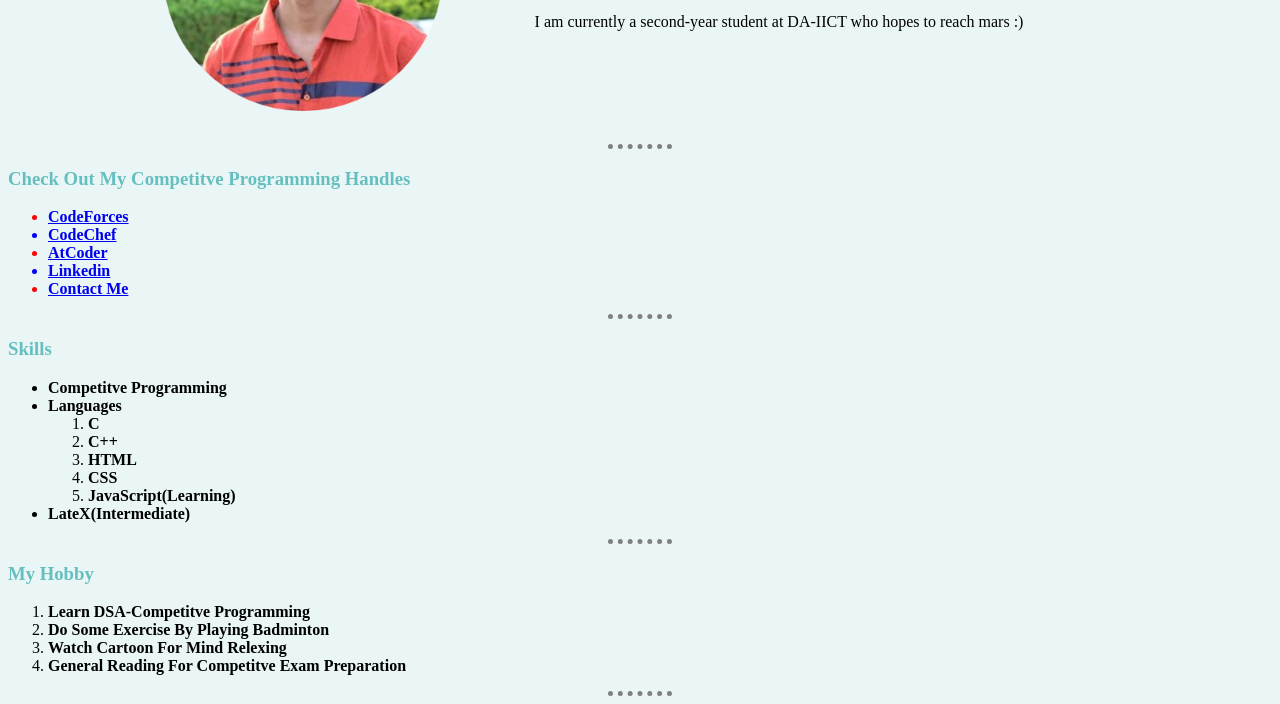
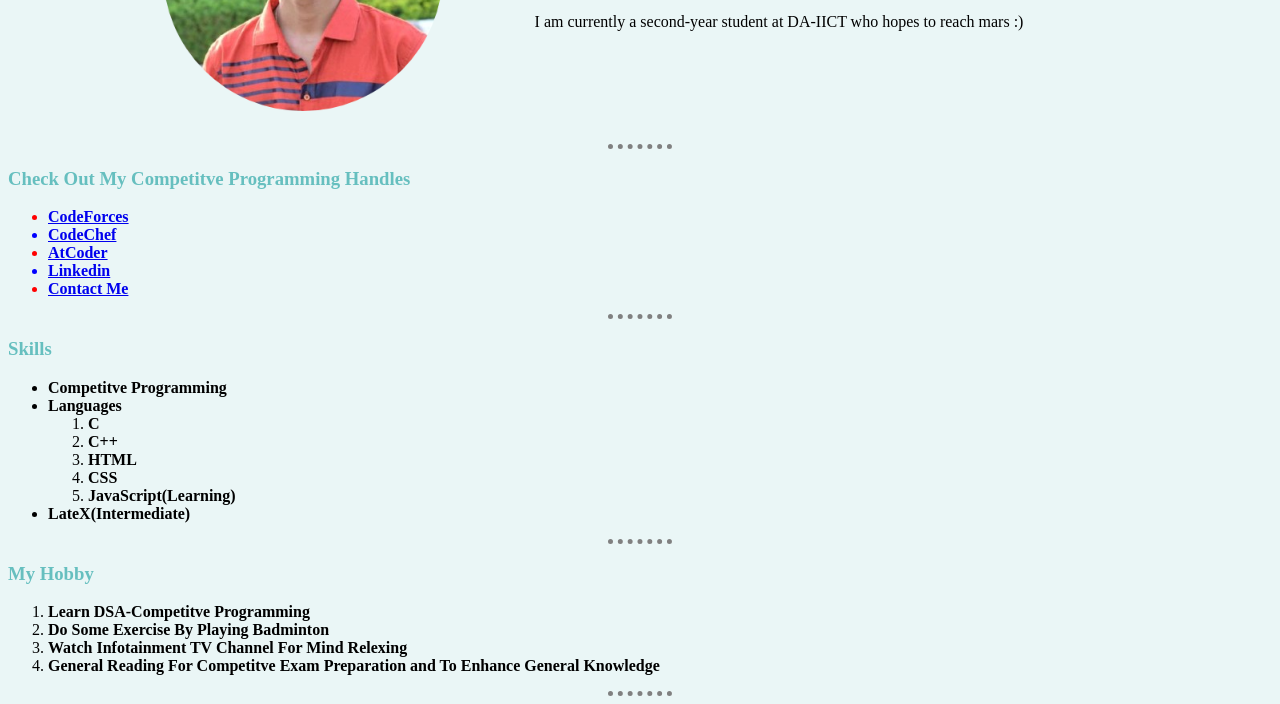
Before and after one commit to JaySabva/web-development, a plain HTML site: page index.html in a window 1280 px wide. Shown: the part 198-902 px from the top of the page. Drawn offline with Linux system fonts and the light colour scheme.

Commit message:
Update index.html

```diff
--- a/index.html
+++ b/index.html
@@ -62,8 +62,8 @@
 	<ol>
 		<li><strong>Learn DSA-Competitve Programming</strong></li>
 		<li><strong>Do Some Exercise By Playing Badminton</strong></li>
-		<li><strong>Watch Cartoon For Mind Relexing</strong></li>
-		<li><strong>General Reading For Competitve Exam Preparation</strong></li>
+		<li><strong>Watch Infotainment TV Channel For Mind Relexing</strong></li>
+		<li><strong>General Reading For Competitve Exam Preparation and To Enhance General Knowledge</strong></li>
 	</ol>
 	<hr>
 
```
